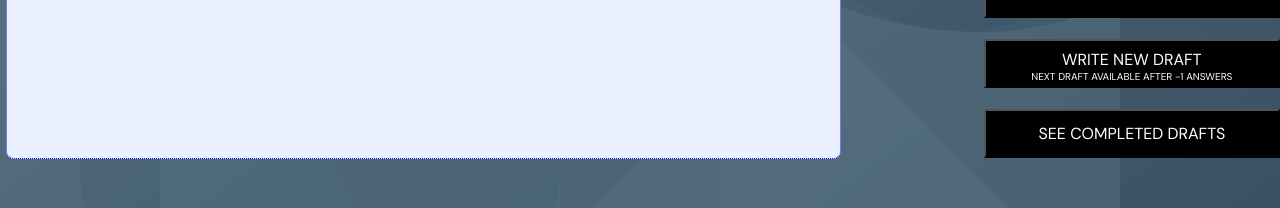
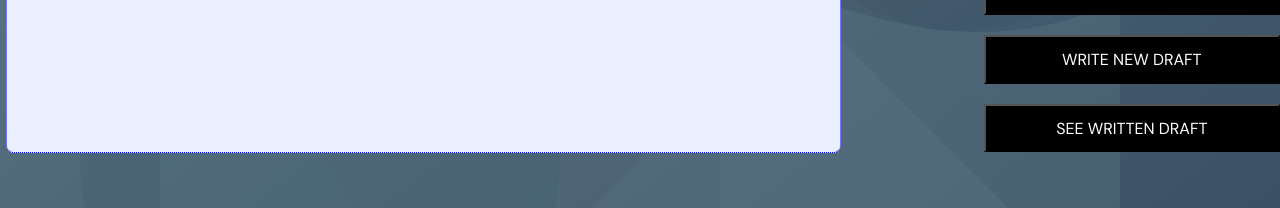
Before and after one commit to anantdevcs/autobio-front, a React (Create React App) app: page /editor in a window 1280 px wide. Shown: the part 481-689 px from the top of the page. Built offline with nearby package versions, Linux system fonts and the light colour scheme.

Commit message:
v2 changes logos

```diff
--- a/public/index.html
+++ b/public/index.html
@@ -2,7 +2,7 @@
 <html lang="en">
   <head>
     <meta charset="utf-8" />
-    <link rel="icon" href="%PUBLIC_URL%/favicon.ico" />
+    <link rel="icon" href="%PUBLIC_URL%/A.svg" />
     <meta name="viewport" content="width=device-width, initial-scale=1" />
     <meta name="theme-color" content="#000000" />
     <meta
@@ -24,7 +24,7 @@
       work correctly both with client-side routing and a non-root public URL.
       Learn how to configure a non-root public URL by running `npm run build`.
     -->
-    <title>React App</title>
+    <title>Autobio</title>
   </head>
   <body>
     <noscript>You need to enable JavaScript to run this app.</noscript>
--- a/src/v2/EditorPage/EditorPage.js
+++ b/src/v2/EditorPage/EditorPage.js
@@ -169,7 +169,7 @@ const EditorPage = () => {
                 }
                 debugger;
                 if (jsonData['status'] === 'machineWriting') {
-                    toast.info("You bio is being written try again after some time!")
+                    toast.info("Your bio is being written! This can take between 10 min to 30mins. Please check again later")
                 } else if (jsonData['status'] === 'editPreview') {
                         navigator('/editPreview', { state: { autobioid: state.autobioid }});
 
@@ -261,11 +261,11 @@ const EditorPage = () => {
                         </div>
                         <div className='buttonFakeContaainer'>
                          <button className='stdbutton  editorActionButton' onClick={triggerWrite} >Write new draft
-                         <div className='announce'>Next draft available after {questionBefore} answers</div>
+                         {/* <div className='announce'>Next draft available after {questionBefore} answers</div> */}
                          </button>
                         </div>
                         <div className='buttonFakeContaainer'>
-                         <button className='stdbutton  editorActionButton' onClick={showDrafts} >See Completed Drafts</button>
+                         <button className='stdbutton  editorActionButton' onClick={showDrafts} >See Written Draft</button>
                         </div>
 
 
```
Also changed, not shown: public/A.svg (added).
